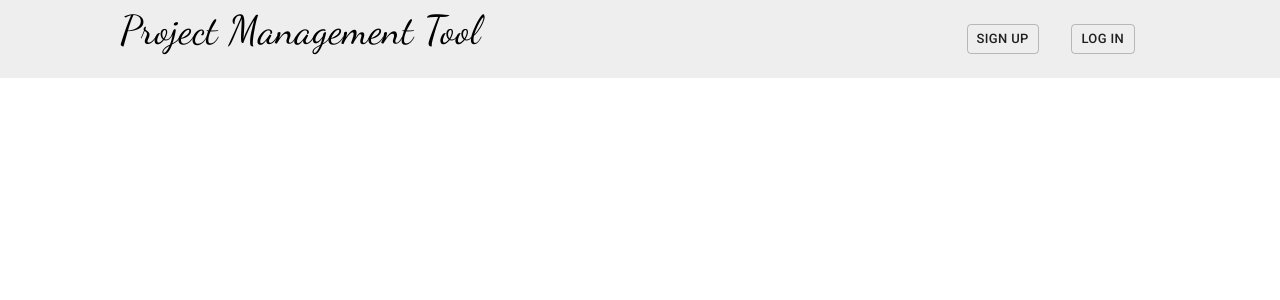
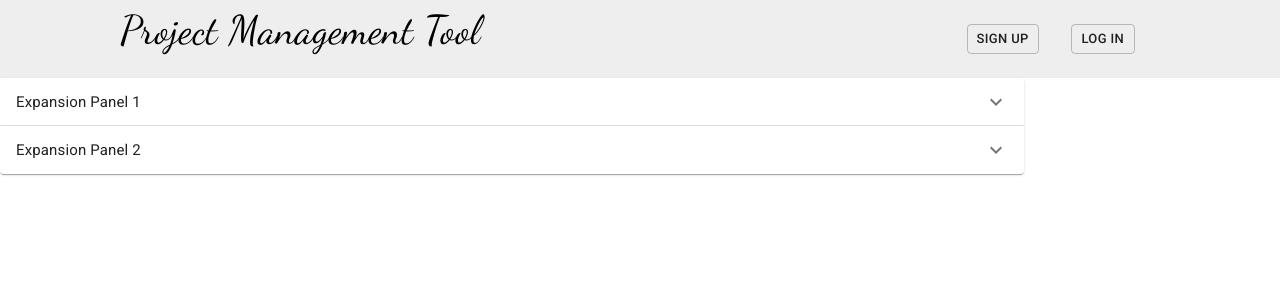
Before and after one commit to Thewa55/Project-Management-Tool, a React (Create React App) app in the folder ppmtool-react-client/: page /test in a window 1280 px wide. Shown: the top 300 px of the page. Built offline with nearby package versions, Linux system fonts and the light colour scheme.

Commit message:
Added protection to routes, fixed a bug where update task where priority and status weren't updating on user select

```diff
--- a/ppmtool-react-client/src/App.js
+++ b/ppmtool-react-client/src/App.js
@@ -9,6 +9,7 @@ import Updatetask from './pages/Updatetask';
 import Signup from './pages/Signup';
 import Login from './pages/Login';
 import Landing from './pages/Landing'
+import ExpansionPanel from './components/ExpansionPanel'
 import 'typeface-roboto';
 import { BrowserRouter as Router, Route } from "react-router-dom";
 import { Provider } from 'react-redux';
@@ -53,14 +54,10 @@ function App() {
           <Route exact path="/projectboard/:id" component={Projectboard} />
           <Route exact path="/createtask/:id" component={Createtask} />
           <Route exact path="/updatetask/:id/:task_id" component={Updatetask} />
-          {/* <Switch>
-          <SecureRoutes exact path="/dashboard" component={Dashboard} />
-          <SecureRoutes exact path="/createproject" component={Createproject} />
-          <SecureRoutes exact path="/updateproject/:id" component={Updateproject} />
-          <SecureRoutes exact path="/projectboard/:id" component={Projectboard} />
+          <Route exact path="/test" component={ExpansionPanel} />
+          {/* <SecureRoutes exact path="/projectboard/:id" component={Projectboard} />
           <SecureRoutes exact path="/createtask/:id" component={Createtask} />
-          <SecureRoutes exact path="/updatetask/:id/:task_id" component={Updatetask} />
-          </Switch> */}
+          <SecureRoutes exact path="/updatetask/:id/:task_id" component={Updatetask} /> */}
         </div>
       </Router>
     </Provider>
--- /dev/null
+++ b/ppmtool-react-client/src/components/ExpansionPanel/index.js
@@ -0,0 +1,61 @@
+import React from 'react';
+import { makeStyles } from '@material-ui/core/styles';
+import ExpansionPanel from '@material-ui/core/ExpansionPanel';
+import ExpansionPanelSummary from '@material-ui/core/ExpansionPanelSummary';
+import ExpansionPanelDetails from '@material-ui/core/ExpansionPanelDetails';
+import Typography from '@material-ui/core/Typography';
+import ExpandMoreIcon from '@material-ui/icons/ExpandMore';
+import Button from '@material-ui/core/Button'
+
+const useStyles = makeStyles((theme) => ({
+  root: {
+    width: '80%',
+  },
+  heading: {
+    fontSize: theme.typography.pxToRem(15),
+    fontWeight: theme.typography.fontWeightRegular,
+  },
+}));
+
+export default function SimpleExpansionPanel() {
+  const classes = useStyles();
+
+  return (
+    <div className={classes.root}>
+      <ExpansionPanel>
+        <ExpansionPanelSummary
+          expandIcon={<ExpandMoreIcon />}
+          aria-controls="panel1a-content"
+          id="panel1a-header"
+        >
+          <Typography className={classes.heading}>Expansion Panel 1</Typography>
+        </ExpansionPanelSummary>
+        <ExpansionPanelDetails>
+          <Typography>
+            Lorem ipsum dolor sit amet, consectetur adipiscing elit. Suspendisse malesuada lacus ex,
+            sit amet blandit leo lobortis eget.
+          </Typography>
+        </ExpansionPanelDetails>
+        <ExpansionPanelDetails>
+          <Button>View/Update</Button>
+          <Button>Delete</Button>
+        </ExpansionPanelDetails>
+      </ExpansionPanel>
+      <ExpansionPanel>
+        <ExpansionPanelSummary
+          expandIcon={<ExpandMoreIcon />}
+          aria-controls="panel2a-content"
+          id="panel2a-header"
+        >
+          <Typography className={classes.heading}>Expansion Panel 2</Typography>
+        </ExpansionPanelSummary>
+        <ExpansionPanelDetails>
+          <Typography>
+            Lorem ipsum dolor sit amet, consectetur adipiscing elit. Suspendisse malesuada lacus ex,
+            sit amet blandit leo lobortis eget.
+          </Typography>
+        </ExpansionPanelDetails>
+      </ExpansionPanel>
+    </div>
+  );
+}
--- a/ppmtool-react-client/src/pages/Createproject.js
+++ b/ppmtool-react-client/src/pages/Createproject.js
@@ -4,6 +4,7 @@ import { useDispatch } from 'react-redux'
 import axios from 'axios'
 import { GET_ERRORS } from '../actions/types'
 import { useHistory } from 'react-router-dom'
+
 
 const styles = theme => ({
     cardStyle:{
@@ -41,6 +42,7 @@ const styles = theme => ({
 const Createproject = (props) => {
 
   const { classes } = props;
+  const jwtToken = localStorage.jwtToken;
   const dispatch = useDispatch()
   const history = useHistory()
   const projectName = useRef();
@@ -54,6 +56,10 @@ const Createproject = (props) => {
     projectIdentifier: ""
   })
 
+  if(!jwtToken){
+    history.push('/')
+  }
+
   const handleSubmit = () =>{
     const newProject = {
       projectName: projectName.current.value,
@@ -64,10 +70,6 @@ const Createproject = (props) => {
     }
     createProject(newProject);
   }
-
-  // const errors = useSelector(state => ({
-  //   errors: state.errors
-  // }))
 
   useEffect(() => {
 
--- a/ppmtool-react-client/src/pages/Createtask.js
+++ b/ppmtool-react-client/src/pages/Createtask.js
@@ -1,7 +1,7 @@
 import React, { useState, useRef } from 'react';
 import { Grid, TextField, Card, Typography, Button } from '@material-ui/core';
 import { useDispatch} from 'react-redux';
-import { makeStyles, useTheme } from '@material-ui/core/styles';
+import { makeStyles } from '@material-ui/core/styles';
 import { useHistory } from 'react-router-dom'
 import { GET_ERRORS} from '../actions/types'
 import axios from 'axios';
@@ -91,7 +91,6 @@ const priority = [
 export default function Createtask(){
 
   const classes = useStyles();
-  const theme = useTheme();
   const dispatch = useDispatch()
   const history = useHistory()
   const taskSummary = useRef();
@@ -100,6 +99,11 @@ export default function Createtask(){
   const [taskPriority, setTaskPriority] = useState(3)
   const [taskStatus, setTaskStatus] = useState("To Do")
   const [error, setError] = useState({});
+  const jwtToken = localStorage.jwtToken;
+
+  if(!jwtToken){
+    history.push('/');
+  }
 
   async function createTask(projecttask) {
     let id = getID()
@@ -123,7 +127,6 @@ export default function Createtask(){
       status: taskStatus,
       priority: taskPriority
     }
-    console.log(newTask)
     createTask(newTask)
   }
 
@@ -145,8 +148,6 @@ export default function Createtask(){
     let id = getID();
     history.push(`/projectboard/${id}`);
   }
-  console.log(taskPriority)
-  console.log(taskStatus)
 
   return(
     <Grid container direction="column" justify="flex-start" alignItems="center" spacing={3}>
--- a/ppmtool-react-client/src/pages/Dashboard.js
+++ b/ppmtool-react-client/src/pages/Dashboard.js
@@ -4,6 +4,7 @@ import ProjectItems from "../components/ProjectItems"
 import { useDispatch, useSelector } from 'react-redux'
 import { GET_PROJECTS } from '../actions/types'
 import axios from 'axios'
+import { useHistory } from 'react-router-dom';
 
 const styles = theme => ({
     dashPadding: {
@@ -20,12 +21,14 @@ const styles = theme => ({
 
 function Dashboard(props){
 
-  const dispatch = useDispatch()
-  const [allProjects, setProjects] = useState([])
+  const dispatch = useDispatch();
+  const [allProjects, setProjects] = useState([]);
+  const jwtToken = localStorage.jwtToken;
+  const history = useHistory();
 
-  // const projects = useSelector(state => ({
-  //   projects: state.projects
-  // }))
+  if(!jwtToken){
+    history.push('/');
+  }
 
   async function getProjects() {
     const res = await axios.get("/api/project/all/")
--- a/ppmtool-react-client/src/pages/Landing.js
+++ b/ppmtool-react-client/src/pages/Landing.js
@@ -4,16 +4,17 @@ import Paper from '@material-ui/core/Paper';
 import Typography from '@material-ui/core/Typography';
 import Grid from '@material-ui/core/Grid';
 import Link from '@material-ui/core/Link';
-import Image from '../assets/images/ProjectManagement.jpg'
+import Image from '../assets/images/ProjectManagement.jpg';
 import { useDispatch } from 'react-redux';
-import { logout } from '../utils/logout'
+import { logout } from '../utils/logout';
+import jwt_decode from 'jwt-decode';
 
 const useStyles = makeStyles((theme) => ({
   mainFeaturedPost: {
     position: 'relative',
     backgroundColor: theme.palette.grey[800],
     color: theme.palette.common.white,
-    marginBottom: theme.spacing(4),
+    marginBottom: theme.spacing(6),
     backgroundImage: `url(${Image})`,
     backgroundSize: 'cover',
     backgroundRepeat: 'no-repeat',
@@ -43,10 +44,14 @@ export default function Landing() {
   const dispatch = useDispatch();
   const jwtToken = localStorage.jwtToken;
   let Landingpage;
+  let decoded = {fullName: ""};
 
   const userLogout = () => {
     dispatch(logout());
-    // window.location.href="/";
+  }
+
+  if(jwtToken){
+    decoded = jwt_decode(jwtToken);
   }
 
   const NotAuthLanding = (
@@ -79,7 +84,7 @@ export default function Landing() {
             Welcome Back
           </Typography>
           <Typography variant="h5" color="inherit" paragraph>
-
+            {decoded.fullName} would you like to
           </Typography>
           <Link variant="subtitle1" style={{ color: "white"}} href="/dashboard">
             Go back to your dashboard
--- a/ppmtool-react-client/src/pages/Login.js
+++ b/ppmtool-react-client/src/pages/Login.js
@@ -1,5 +1,5 @@
 import React, { useRef, useState } from 'react';
-import { Avatar, Button, CssBaseline, TextField, FormControlLabel, Link, Paper, Box, Grid, Typography }from '@material-ui/core/';
+import { Avatar, Button, CssBaseline, TextField, Link, Paper, Grid, Typography }from '@material-ui/core/';
 import LockOutlinedIcon from '@material-ui/icons/LockOutlined';
 import { makeStyles } from '@material-ui/core/styles';
 import { useHistory } from 'react-router-dom';
--- a/ppmtool-react-client/src/pages/Signup.js
+++ b/ppmtool-react-client/src/pages/Signup.js
@@ -1,7 +1,7 @@
 import React, { useRef, useState, useEffect } from 'react';
 import Avatar from '@material-ui/core/Avatar';
 import Button from '@material-ui/core/Button';
-import { CssBaseline, TextField, Link, Grid, Box, Typography, Container } from '@material-ui/core/';
+import { CssBaseline, TextField, Link, Grid, Typography, Container } from '@material-ui/core/';
 import LockOutlinedIcon from '@material-ui/icons/LockOutlined';
 import { makeStyles } from '@material-ui/core/styles';
 import { useHistory } from 'react-router-dom';
--- a/ppmtool-react-client/src/pages/Updateproject.js
+++ b/ppmtool-react-client/src/pages/Updateproject.js
@@ -53,10 +53,11 @@ export default function UpdateProject(){
   const projectStart = useRef();
   const projectEnd = useRef();
   const [error, setError] = useState({})
+  const jwtToken = localStorage.jwtToken;
 
-  // const project = useSelector(state => ({
-  //   project: state.projects
-  // }))
+  if(!jwtToken){
+    history.push('/')
+  }
 
   async function getProject() {
     let url = window.location.pathname;
```
Also changed, not shown: ppmtool-react-client/src/pages/Projectboard.js (+14 -8 lines), ppmtool-react-client/src/pages/Updatetask.js (+15 -18 lines), ppmtool-react-client/src/assets/images/Login.jpg, ppmtool-react-client/src/assets/images/ProjectManagement.jpg.
